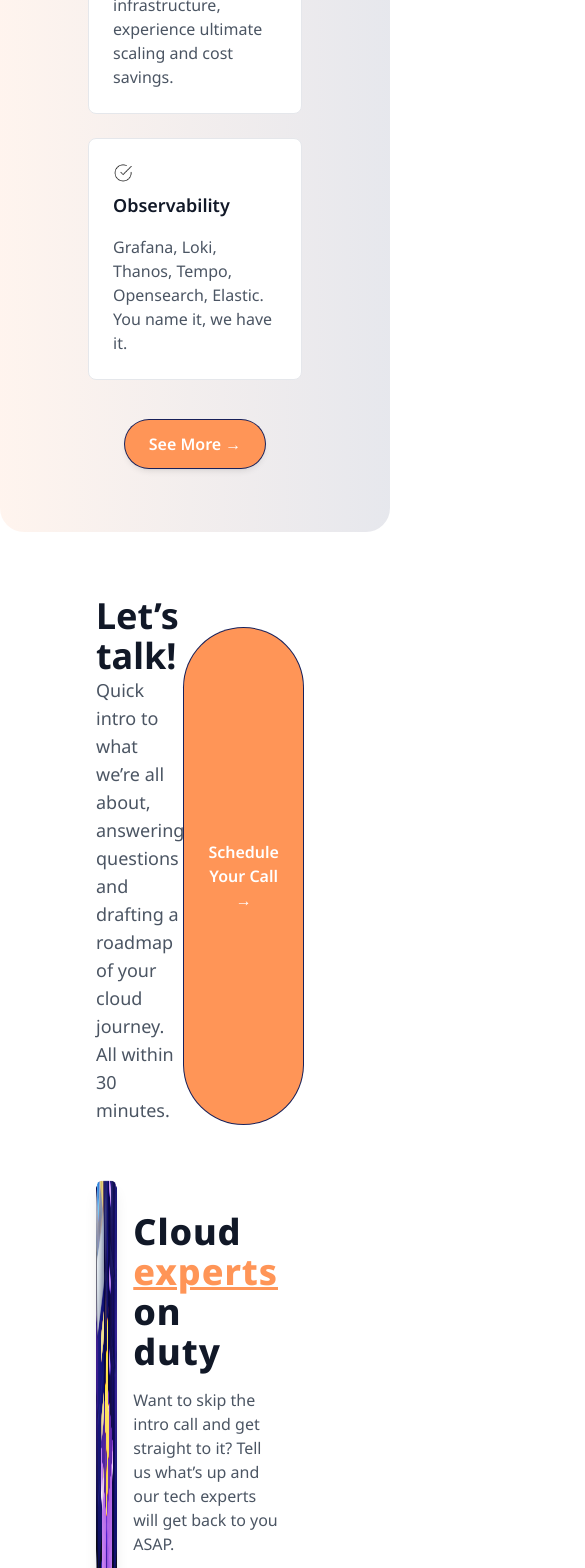
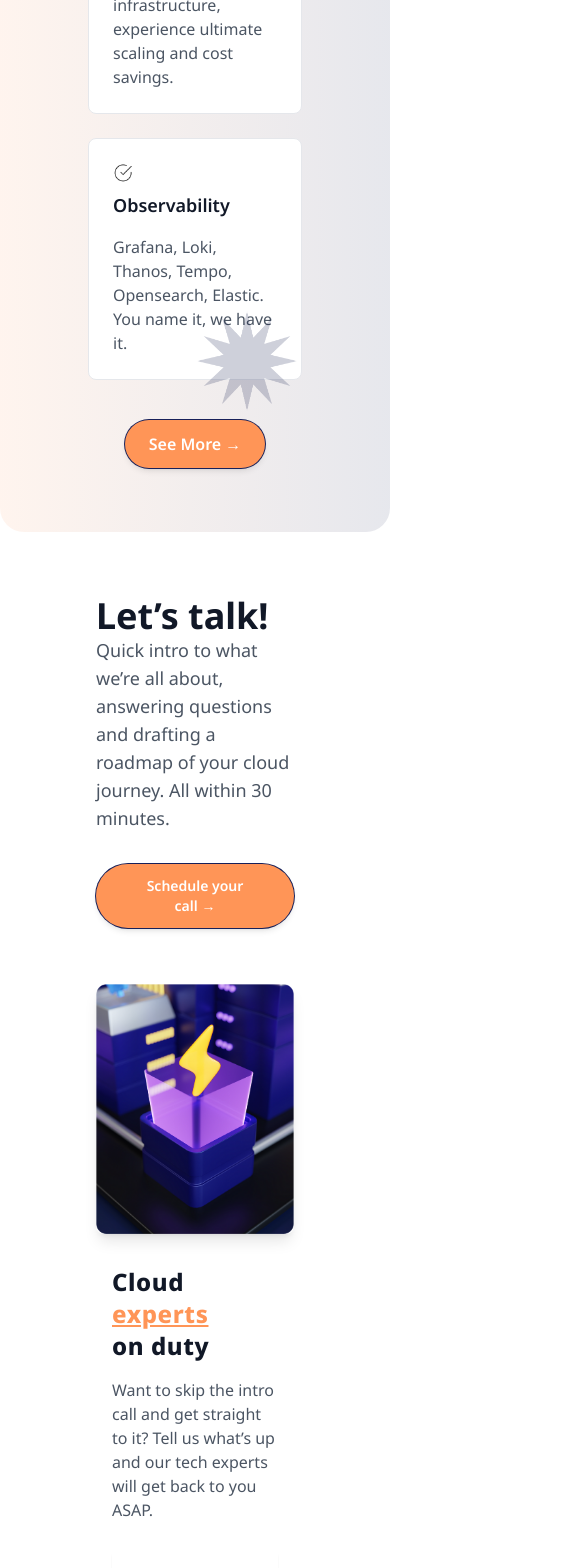
Before and after one commit to Lukman10a/web-agency, a Next.js app: page /solution in a window 390 px wide. Shown: the part 5020-6588 px from the top of the page, 585 px wide, since content can reach past the window. Built offline with nearby package versions, Linux system fonts and the light colour scheme.

Commit message:
let's talk section responsiveness

```diff
--- a/src/components/BuildingBlocks.tsx
+++ b/src/components/BuildingBlocks.tsx
@@ -51,11 +51,11 @@ const LARABuildingBlocks: React.FC = () => {
         </div>
 
         {/* Building Blocks Grid */}
-        <div className="grid gap-6 sm:grid-cols-1 md:grid-cols-2 grid-cols-2 px-16 relative">
+<div className="grid gap-6 sm:grid-cols-1 md:grid-cols-2 grid-cols-2 px-4 md:px-16 relative">
   {blocks.map((block, index) => (
     <div
       key={index}
-              className={`bg-white p-6 rounded-lg border border-gray-200 hover:shadow-lg transition-shadow duration-300 relative`}
+      className="bg-white p-6 rounded-lg border border-gray-200 hover:shadow-lg transition-shadow duration-300 relative"
     >
       <div className="items-center mb-4 space-y-2">
         <Image src="/assets/darkmark.png" width={20} height={20} alt="check mark" />
@@ -66,20 +66,21 @@ const LARABuildingBlocks: React.FC = () => {
       <p className="text-gray-600">{block.description}</p>
 
       {/* Star image behind the last item in the second column */}
-              {index === blocks.length - 2 && (
-                <div className="absolute -bottom-16 -right-[590px]">
+      {index === blocks.length - 1 && (
+        <div className="absolute -bottom-8 right-1 sm:-bottom-8 sm:right-1 md:-bottom-16 md:right-8 lg:-bottom-20 lg:right-20 xl:-bottom-24 xl:right-24">
           <Image
             src="/assets/Star.png"
             alt="Star"
-                    className="z-0" // Adjusted z-index for testing
-                    width={150} // Adjusted size for visibility
-                    height={150}
+            width={100} // Smaller size for mobile
+            height={100}
+            className="sm:w-[100px] sm:h-[100px] md:w-[120px] md:h-[120px] lg:w-[150px] lg:h-[150px] xl:w-[180px] xl:h-[180px]"
           />
         </div>
       )}
     </div>
   ))}
 </div>
+
 
         {/* CTA Button */}
         <div className="mt-10 text-center">
--- /dev/null
+++ b/src/components/Cloud.tsx
@@ -0,0 +1,44 @@
+import React from 'react';
+
+interface TeamMember {
+  id: number;
+  name: string;
+  title: string;
+  image: string;
+}
+
+const teamMembers: TeamMember[] = [
+  { id: 1, name: "Lorem Ipsum Dolor", title: "CEO & CO-FOUNDER", image: "/assets/member-image.png" },
+  { id: 2, name: "Lorem Ipsum Dolor", title: "CEO & CO-FOUNDER", image: "/assets/member-image.png" },
+  { id: 3, name: "Lorem Ipsum Dolor", title: "CEO & CO-FOUNDER", image: "/assets/member-image.png" },
+  { id: 4, name: "Lorem Ipsum Dolor", title: "CEO & CO-FOUNDER", image: "/assets/member-image.png" },
+  { id: 5, name: "Lorem Ipsum Dolor", title: "CEO & CO-FOUNDER", image: "/assets/member-image.png" },
+  { id: 6, name: "Lorem Ipsum Dolor", title: "CEO & CO-FOUNDER", image: "/assets/member-image.png" },
+];
+
+const TeamSection: React.FC = () => {
+  return (
+    <section className="py-16 bg-white text-center">
+      <h2 className="text-3xl font-bold text-gray-900 mb-2">One cloud family</h2>
+      <p className="text-gray-600 mb-10">Get to know our team of experts.</p>
+
+      <div className="container mx-auto px-4">
+        <div className="grid gap-6 sm:grid-cols-1 md:grid-cols-2 lg:grid-cols-3">
+          {teamMembers.map((member) => (
+            <div key={member.id} className="bg-gray-100 p-8 rounded-lg text-center">
+              <img
+                src={member.image}
+                alt={member.name}
+                className="w-32 h-32 mx-auto mb-4 rounded-full"
+              />
+              <h3 className="text-lg font-semibold text-gray-900">{member.title}</h3>
+              <p className="text-gray-500">{member.name}</p>
+            </div>
+          ))}
+        </div>
+      </div>
+    </section>
+  );
+};
+
+export default TeamSection;
--- a/src/components/lets-talk.tsx
+++ b/src/components/lets-talk.tsx
@@ -7,7 +7,7 @@ const ContactSection: React.FC = () => {
       <div className="container mx-auto flex justify-center space-y-8 px-24">
 
         {/* Left Side: Text */}
-        <div className=" container mx-auto flex justify-between space-y-8">
+        <div className=" container mx-auto flex justify-between space-y-8 sm:flex-col">
           <div>
           <h2 className="text-3xl font-bold text-gray-900 sm:text-4xl text-left">
             Let’s talk!
@@ -17,16 +17,18 @@ const ContactSection: React.FC = () => {
             drafting a roadmap of your cloud journey. All within 30 minutes.
           </p>
           </div>
-          <button className="px-6 py-3 bg-orange-650 ring-1 ring-darkblue-850 text-white rounded-full font-semibold hover:bg-orange-600 transition duration-300">
-            Schedule Your Call →
+          <div className="mt-10 text-center sm:w-full">
+          <button className="px-6 sm:text-sm sm:px-10 py-3 bg-orange-650 text-white font-semibold rounded-full ring-1 ring-darkblue-850 shadow-md hover:bg-orange-600 transition duration-300 ease-in-out">
+            Schedule your call &rarr;
           </button>
+        </div>
         </div>
 
 
       </div>
 
       {/* Right Side: Form */}
-      <div className="flex justify-between px-24 space-y-8 ">
+      <div className="flex justify-between px-24 space-y-8 sm:flex-col">
         {/* Image */}
         <div className="w-full flex">
           <Image
@@ -40,7 +42,7 @@ const ContactSection: React.FC = () => {
 
       <div className="container mx-auto px-4 mt-12 flex flex-col md:flex-row items-start justify-between space-y-8 md:space-y-0">
         <div className="">
-          <h3 className="text-4xl font-extrabold tracking-wide text-gray-900">
+          <h3 className="text-4xl sm:text-2xl font-extrabold tracking-wide text-gray-900">
             Cloud <span className="text-orange-650 underline">experts</span><br /> on duty
           </h3>
           <p className="text-gray-600 mt-4">
```
Lines whose indentation alone changed are shown as unchanged.
